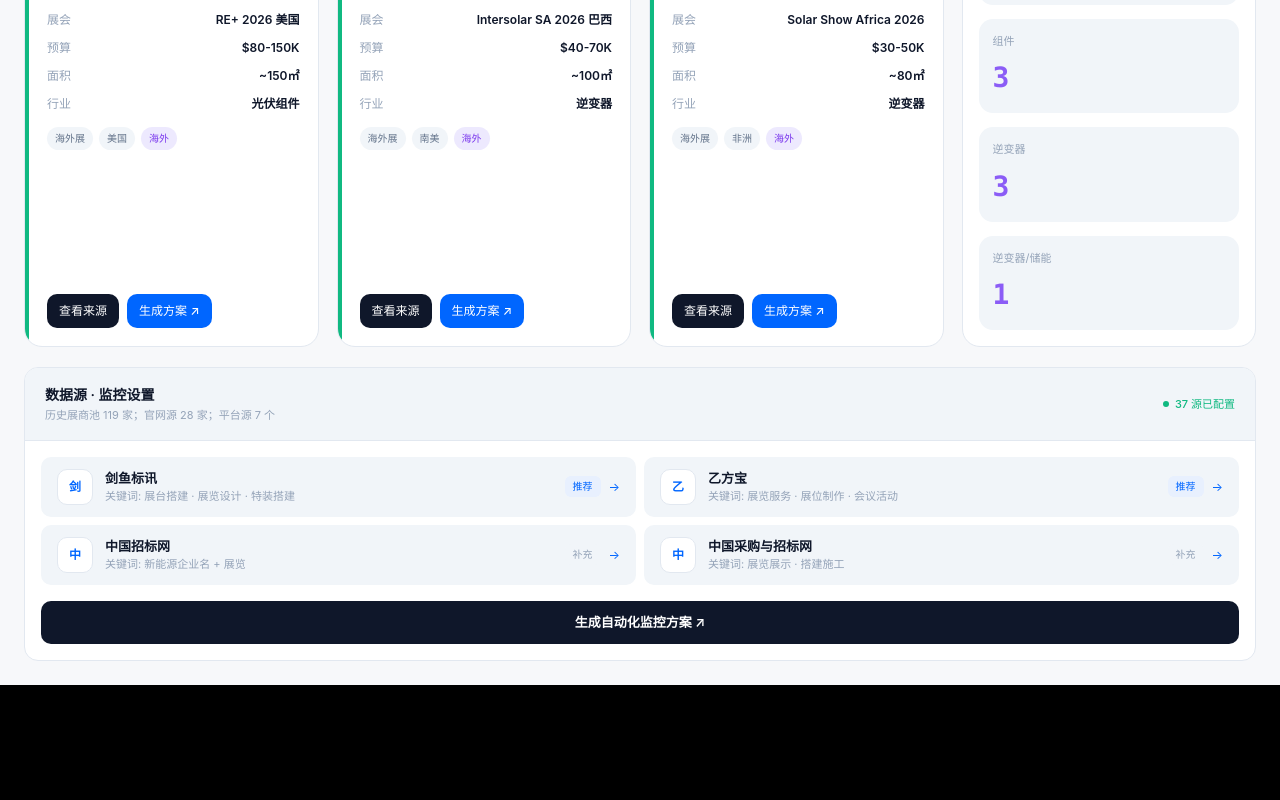
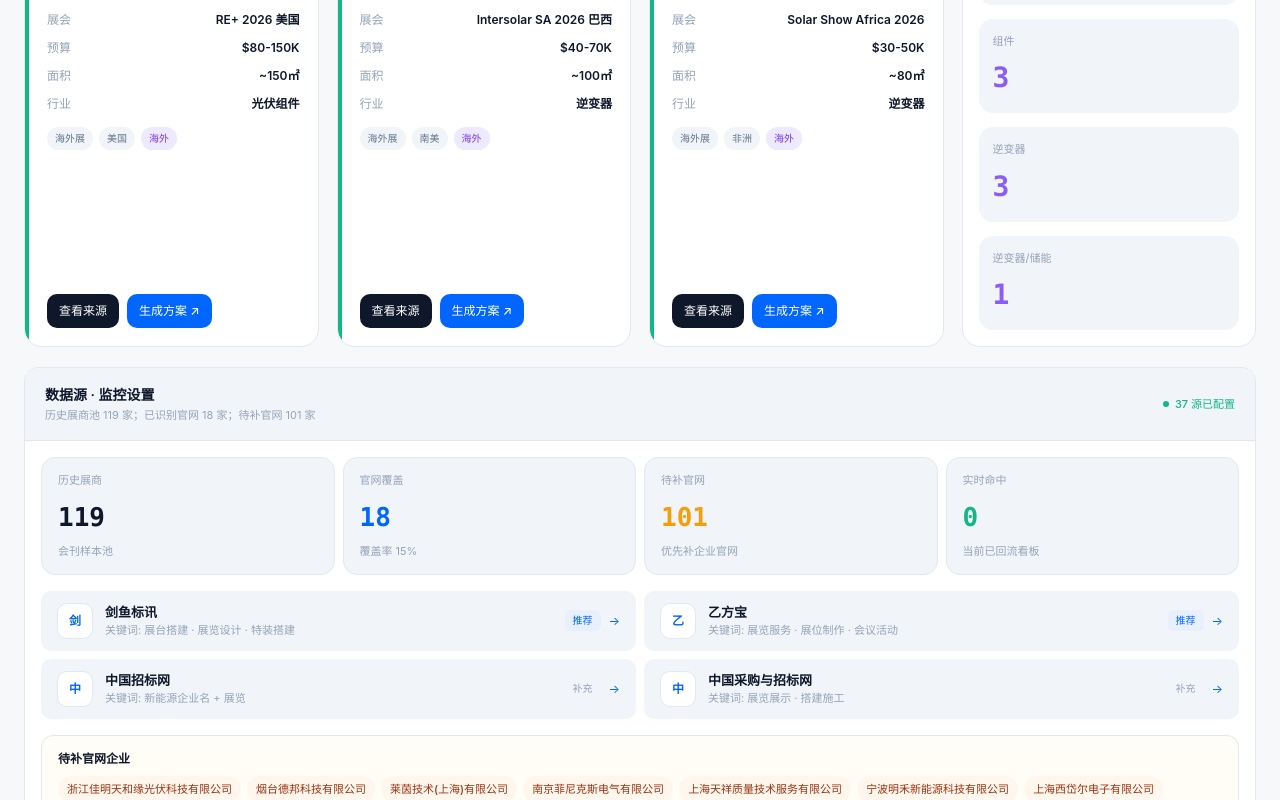
Before and after one commit to duofung/macro-live-monitor, a Next.js app: page / in a window 1280 px wide. Shown: the part 2000-2800 px from the top of the page. Before the commit the page ends 2685 px from the top, so only its background shows below. Built offline with nearby package versions, Linux system fonts and the light colour scheme; no server answers.

Commit message:
Add official coverage registry for exhibitors

```diff
--- a/app/api/expo-radar/route.ts
+++ b/app/api/expo-radar/route.ts
@@ -1,5 +1,6 @@
 import { NextResponse } from "next/server";
 
+import { registryStats, uncoveredHistoricalCompanies } from "@/lib/expo-company-registry";
 import { fallbackExpoFeeds } from "@/lib/expo-data";
 import { getExpoRadarPayload } from "@/lib/expo-service";
 import type { ExpoRadarPayload } from "@/lib/expo-types";
@@ -11,6 +12,8 @@ function getFallbackPayload(): ExpoRadarPayload {
     feeds: fallbackExpoFeeds,
     updatedAt: new Date().toISOString(),
     liveCount: 0,
+    registryStats,
+    uncoveredCompanies: uncoveredHistoricalCompanies.slice(0, 8).map((item) => item.company),
   };
 }
 
--- a/app/page.tsx
+++ b/app/page.tsx
@@ -1,4 +1,5 @@
 import { ExpoRadar } from "@/components/expo-radar";
+import { registryStats, uncoveredHistoricalCompanies } from "@/lib/expo-company-registry";
 import { fallbackExpoFeeds } from "@/lib/expo-data";
 import { getExpoRadarPayload } from "@/lib/expo-service";
 import type { ExpoRadarPayload } from "@/lib/expo-types";
@@ -10,6 +11,8 @@ function getFallbackPayload(): ExpoRadarPayload {
     feeds: fallbackExpoFeeds,
     updatedAt: new Date().toISOString(),
     liveCount: 0,
+    registryStats,
+    uncoveredCompanies: uncoveredHistoricalCompanies.slice(0, 8).map((item) => item.company),
   };
 }
 
--- a/components/expo-radar.tsx
+++ b/components/expo-radar.tsx
@@ -1,6 +1,7 @@
 "use client";
 
 import { useEffect, useMemo, useState } from "react";
+import { registryStats as fallbackRegistryStats } from "@/lib/expo-company-registry";
 import { companySources } from "@/lib/expo-company-sources";
 import { fallbackExpoFeeds } from "@/lib/expo-data";
 import { historicalExhibitors } from "@/lib/historical-exhibitors";
@@ -232,6 +233,8 @@ export function ExpoRadar({ initialPayload }: { initialPayload?: ExpoRadarPayloa
   const [feeds, setFeeds] = useState<FeedItem[]>(initialPayload?.feeds ?? fallbackExpoFeeds);
   const [updatedAt, setUpdatedAt] = useState(initialPayload?.updatedAt ?? new Date().toISOString());
   const [liveCount, setLiveCount] = useState(initialPayload?.liveCount ?? 0);
+  const [registryStats, setRegistryStats] = useState(initialPayload?.registryStats ?? { ...fallbackRegistryStats, platformCount: webSources.length });
+  const [uncoveredCompanies, setUncoveredCompanies] = useState(initialPayload?.uncoveredCompanies ?? []);
 
   useEffect(() => {
     setNow(new Date().toLocaleTimeString("zh-CN", { hour: "2-digit", minute: "2-digit" }));
@@ -242,6 +245,8 @@ export function ExpoRadar({ initialPayload }: { initialPayload?: ExpoRadarPayloa
     setFeeds(initialPayload.feeds);
     setUpdatedAt(initialPayload.updatedAt);
     setLiveCount(initialPayload.liveCount);
+    setRegistryStats(initialPayload.registryStats);
+    setUncoveredCompanies(initialPayload.uncoveredCompanies);
   }, [initialPayload]);
 
   useEffect(() => {
@@ -256,6 +261,8 @@ export function ExpoRadar({ initialPayload }: { initialPayload?: ExpoRadarPayloa
         setFeeds(payload.feeds);
         setUpdatedAt(payload.updatedAt);
         setLiveCount(payload.liveCount);
+        setRegistryStats(payload.registryStats);
+        setUncoveredCompanies(payload.uncoveredCompanies);
       } catch {
         // Keep the current board state when live refresh fails.
       }
@@ -653,12 +660,28 @@ export function ExpoRadar({ initialPayload }: { initialPayload?: ExpoRadarPayloa
           <div style={{ padding: "16px 20px", background: colors.light, borderBottom: `1px solid ${colors.border}`, display: "flex", justifyContent: "space-between", alignItems: "center", gap: 12, flexWrap: "wrap" }}>
             <div>
               <div style={{ fontSize: 14, fontWeight: 600 }}>数据源 · 监控设置</div>
-              <div style={{ fontSize: 11, color: colors.muted, marginTop: 2 }}>历史展商池 {historicalExhibitors.length} 家；官网源 {companySources.length} 家；平台源 {webSources.length} 个</div>
+              <div style={{ fontSize: 11, color: colors.muted, marginTop: 2 }}>
+                历史展商池 {registryStats.historicalCount} 家；已识别官网 {registryStats.officialCount} 家；待补官网 {registryStats.uncoveredCount} 家
+              </div>
             </div>
             <div style={{ display: "flex", alignItems: "center", gap: 6 }}>
               <div style={{ width: 6, height: 6, borderRadius: "50%", background: colors.ok }} />
               <span style={{ fontSize: 11, color: colors.ok, fontWeight: 500 }}>{totalMonitorSourceCount} 源已配置</span>
             </div>
+          </div>
+          <div className="expo-source-grid" style={{ padding: "16px 16px 0", display: "grid", gridTemplateColumns: "repeat(4, minmax(0, 1fr))", gap: 8 }}>
+            {[
+              { label: "历史展商", value: registryStats.historicalCount, tone: colors.text, sub: "会刊样本池" },
+              { label: "官网覆盖", value: registryStats.officialCount, tone: colors.accent, sub: `覆盖率 ${registryStats.coverageRate}%` },
+              { label: "待补官网", value: registryStats.uncoveredCount, tone: colors.warn, sub: "优先补企业官网" },
+              { label: "实时命中", value: liveCount, tone: colors.ok, sub: "当前已回流看板" },
+            ].map((item) => (
+              <div key={item.label} style={{ padding: "14px 16px", borderRadius: 14, background: colors.light, border: `1px solid ${colors.border}` }}>
+                <div style={{ fontSize: 11, color: colors.muted }}>{item.label}</div>
+                <div style={{ marginTop: 10, fontSize: 26, fontWeight: 700, color: item.tone, fontFamily: "var(--font-mono)" }}>{item.value}</div>
+                <div style={{ marginTop: 6, fontSize: 11, color: colors.muted }}>{item.sub}</div>
+              </div>
+            ))}
           </div>
           <div className="expo-source-grid" style={{ padding: 16, display: "grid", gridTemplateColumns: "repeat(2, minmax(0, 1fr))", gap: 8 }}>
             {monitorSources.map((s, i) => (
@@ -687,6 +710,20 @@ export function ExpoRadar({ initialPayload }: { initialPayload?: ExpoRadarPayloa
               </a>
             ))}
           </div>
+          {uncoveredCompanies.length > 0 ? (
+            <div style={{ padding: "0 16px 16px" }}>
+              <div style={{ padding: "14px 16px", borderRadius: 12, border: `1px solid ${colors.border}`, background: "#FFFDF5" }}>
+                <div style={{ fontSize: 12, fontWeight: 700, color: colors.text }}>待补官网企业</div>
+                <div style={{ marginTop: 8, display: "flex", gap: 6, flexWrap: "wrap" }}>
+                  {uncoveredCompanies.map((company) => (
+                    <span key={company} style={{ fontSize: 11, padding: "5px 9px", borderRadius: 999, background: "#FFF7ED", color: "#9A3412", fontWeight: 500 }}>
+                      {company}
+                    </span>
+                  ))}
+                </div>
+              </div>
+            </div>
+          ) : null}
           <div style={{ padding: "0 16px 16px" }}>
             <button
               onClick={() => {
--- /dev/null
+++ b/lib/expo-company-registry.ts
@@ -0,0 +1,77 @@
+import { companySources } from "@/lib/expo-company-sources";
+import { historicalExhibitors } from "@/lib/historical-exhibitors";
+
+export type RegistryStats = {
+  historicalCount: number;
+  officialCount: number;
+  uncoveredCount: number;
+  platformCount: number;
+  coverageRate: number;
+};
+
+export type RegisteredHistoricalCompany = {
+  company: string;
+  companyEn: string;
+  hall: string;
+  booth: string;
+  hasOfficialSource: boolean;
+  officialUrl?: string;
+  officialSourceName?: string;
+  segment?: string;
+};
+
+function normalizeCompanyName(value: string) {
+  return value
+    .toLowerCase()
+    .replace(/\(.*?\)|（.*?）/g, "")
+    .replace(/[^\p{L}\p{N}]+/gu, "")
+    .replace(/股份有限公司|有限责任公司|有限公司|集团股份|集团公司|集团|公司/g, "")
+    .replace(/co\.?ltd|co\.?,?ltd|co ltd|co,ltd|limited|holdings|technology|technologies|energy|solar|photovoltaic/gi, "");
+}
+
+function findMatchingOfficialSource(company: string, companyEn: string) {
+  const aliases = [company, companyEn, normalizeCompanyName(company), normalizeCompanyName(companyEn)]
+    .filter(Boolean)
+    .map((value) => value.toLowerCase());
+
+  return (
+    companySources.find((source) => {
+      const sourceAliases = [
+        source.company,
+        ...source.matchers,
+        normalizeCompanyName(source.company),
+      ]
+        .filter(Boolean)
+        .map((value) => value.toLowerCase());
+
+      return aliases.some((alias) => sourceAliases.some((candidate) => alias.includes(candidate) || candidate.includes(alias)));
+    }) ?? null
+  );
+}
+
+export const historicalCompanyRegistry: RegisteredHistoricalCompany[] = historicalExhibitors.map((item) => {
+  const source = findMatchingOfficialSource(item.company, item.companyEn);
+
+  return {
+    company: item.company,
+    companyEn: item.companyEn,
+    hall: item.hall,
+    booth: item.booth,
+    hasOfficialSource: Boolean(source),
+    officialUrl: source?.url,
+    officialSourceName: source?.sourceName,
+    segment: source?.segment,
+  };
+});
+
+export const uncoveredHistoricalCompanies = historicalCompanyRegistry.filter((item) => !item.hasOfficialSource);
+
+export const registryStats: RegistryStats = {
+  historicalCount: historicalCompanyRegistry.length,
+  officialCount: historicalCompanyRegistry.filter((item) => item.hasOfficialSource).length,
+  uncoveredCount: uncoveredHistoricalCompanies.length,
+  platformCount: 0,
+  coverageRate: historicalCompanyRegistry.length
+    ? Math.round((historicalCompanyRegistry.filter((item) => item.hasOfficialSource).length / historicalCompanyRegistry.length) * 100)
+    : 0,
+};
--- a/lib/expo-service.ts
+++ b/lib/expo-service.ts
@@ -1,3 +1,4 @@
+import { registryStats, uncoveredHistoricalCompanies } from "@/lib/expo-company-registry";
 import { companySources, type CompanySource } from "@/lib/expo-company-sources";
 import { fallbackExpoFeeds } from "@/lib/expo-data";
 import { historicalExhibitors } from "@/lib/historical-exhibitors";
@@ -544,6 +545,11 @@ export async function getExpoRadarPayload(): Promise<ExpoRadarPayload> {
     feeds,
     updatedAt: new Date().toISOString(),
     liveCount: feeds.filter((feed) => feed.isLive).length,
+    registryStats: {
+      ...registryStats,
+      platformCount: webSources.length,
+    },
+    uncoveredCompanies: uncoveredHistoricalCompanies.slice(0, 8).map((item) => item.company),
   };
 }
 
--- a/lib/expo-types.ts
+++ b/lib/expo-types.ts
@@ -1,3 +1,5 @@
+import type { RegistryStats } from "@/lib/expo-company-registry";
+
 export type FeedItem = {
   id: number;
   co: string;
@@ -30,4 +32,6 @@ export type ExpoRadarPayload = {
   feeds: FeedItem[];
   updatedAt: string;
   liveCount: number;
+  registryStats: RegistryStats;
+  uncoveredCompanies: string[];
 };
```
